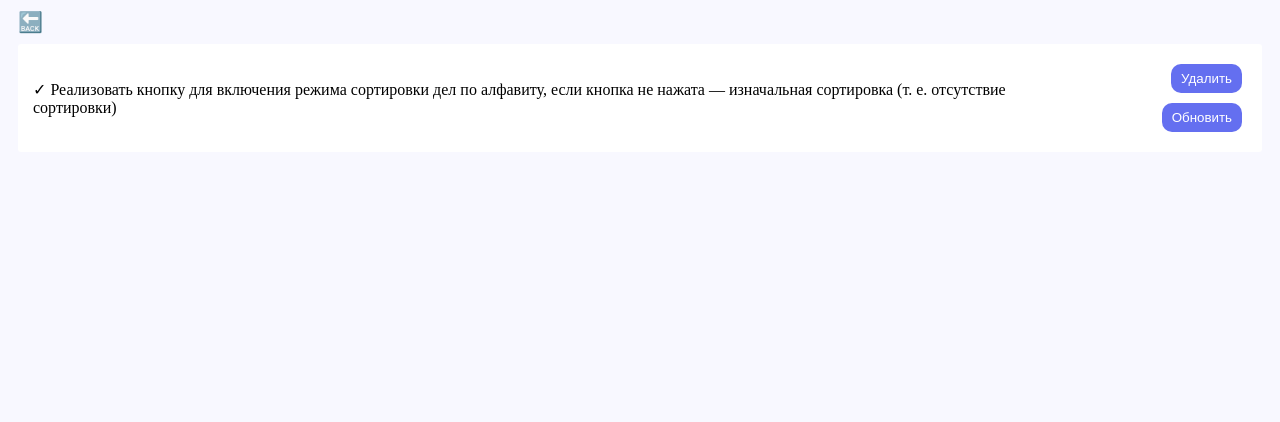
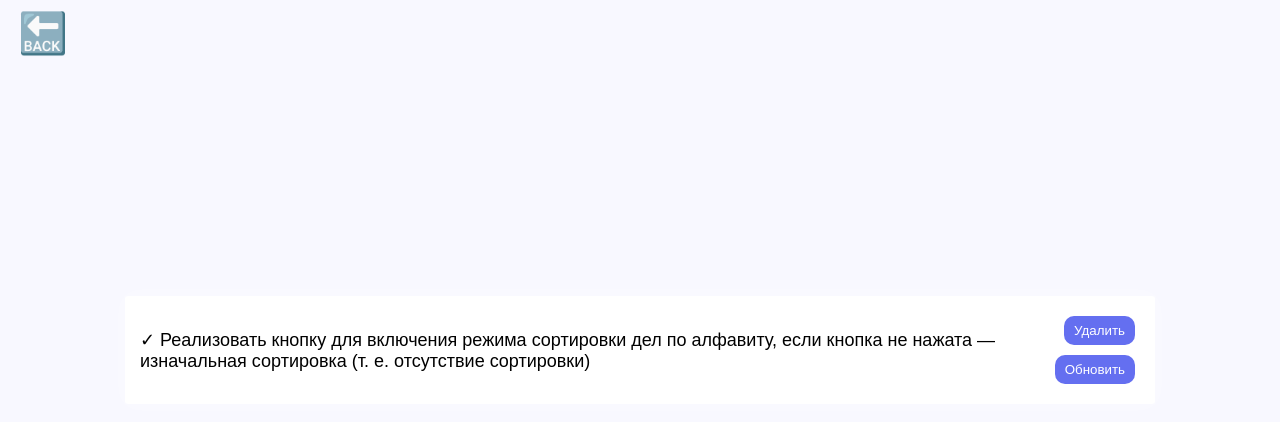
Before and after one commit to andissun1/To-Do-List, a React (Vite) app: page /task/2 in a window 1280 px wide. Shown: the top 422 px of the page. Built offline with nearby package versions, Linux system fonts and the light colour scheme; data requests are answered from the project's data file.

Commit message:
Дополнил стили, небольшие правки внёс

```diff
--- a/src/App.css
+++ b/src/App.css
@@ -26,7 +26,7 @@
 }
 
 .stepBack {
-  font-size: 20px;
+  font-size: 40px;
   margin: 10px;
   cursor: pointer;
 }
--- a/src/App.jsx
+++ b/src/App.jsx
@@ -4,8 +4,7 @@ import { CreateTask } from './components/CreateTask';
 import styles from '../src/components/TaskItem.module.css';
 import './App.css';
 import { Link } from 'react-router-dom';
-
-const SERVER_URL = 'http://localhost:3000/todos';
+import { SERVER_URL } from './constants';
 
 export default function App() {
   const [todos, setTodos] = useState([]);
--- a/src/components/DeleteTask.jsx
+++ b/src/components/DeleteTask.jsx
@@ -11,7 +11,7 @@ export function TaskWithDeleteOption({ id, title, handleEdit, deleteTask, comple
   }
 
   return (
-    <div className={styles.task}>
+    <div className={styles.taskPageContainer}>
       {isDeleting ? (
         'Удаление'
       ) : (
--- a/src/components/Editor.jsx
+++ b/src/components/Editor.jsx
@@ -32,7 +32,7 @@ export function Editor({ id, title, handleEdit, updateTask, completed = false })
   }
 
   return (
-    <div className={styles.task}>
+    <div className={styles.taskPageContainer}>
       <input
         name="title"
         type="text"
--- a/src/components/TaskItem.module.css
+++ b/src/components/TaskItem.module.css
@@ -32,6 +32,31 @@
 
   margin: 10px;
   padding: 15px;
+}
+
+.taskPageContainer {
+  display: flex;
+  position: absolute;
+  justify-content: space-between;
+  align-items: center;
+
+  font-family: Arial, Helvetica, sans-serif;
+  font-size: large;
+
+  background-color: white;
+  border-radius: 3px;
+
+  width: 90%;
+  max-width: 1000px;
+
+  left: 50%;
+  top: 50%;
+  transform: translate(-50%, -50%);
+  padding: 15px;
+
+  margin-top: -50px;
+
+  box-shadow: 0 0 20px rgba(255, 255, 255, 0.5);
 }
 
 /* Сброс стандартного отступа слева */
```
